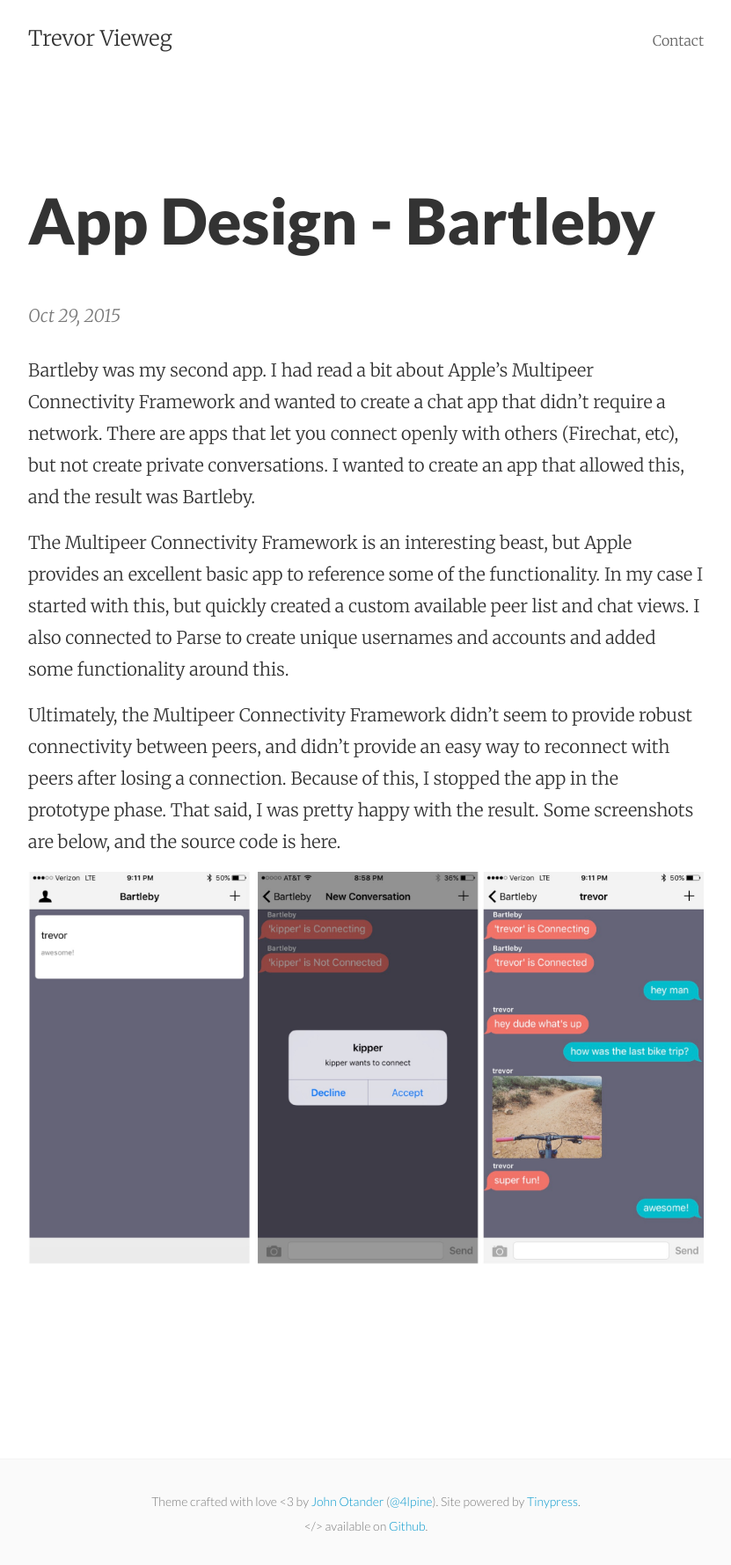
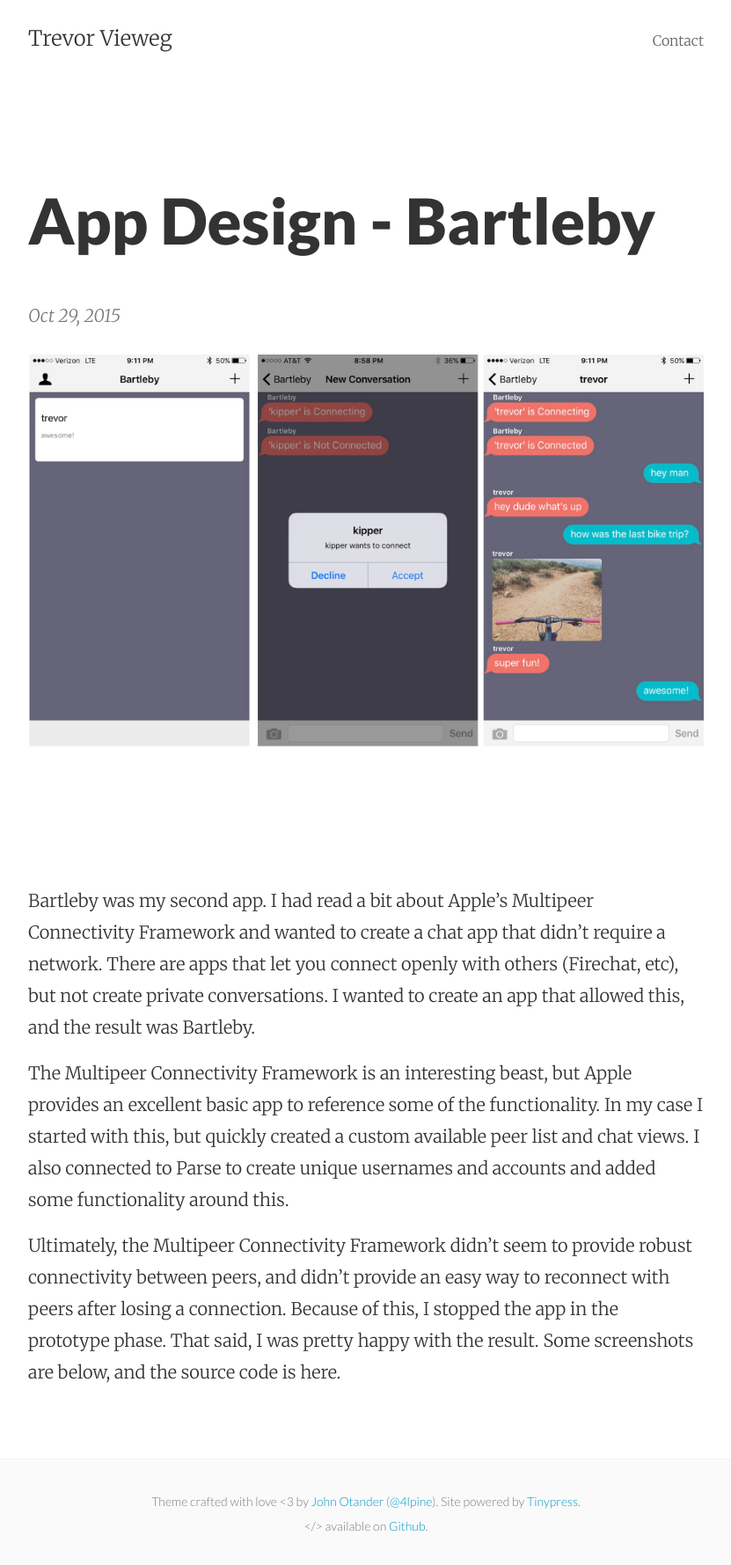
Before and after one commit to tvieweg/tvieweg.github.io, a Jekyll site: the page built from _posts/2015-10-29-app-design-bartleby.markdown, in a window 1280 px wide. Shown: the whole page at 88% size, without its empty margins (224-1055 px from the left). Built offline with Jekyll 4.4.1, drawn with Linux system fonts in a browser that asks for light colours.

Commit message:
Update 2015-10-29-app-design-bartleby.markdown

```diff
--- a/_posts/2015-10-29-app-design-bartleby.markdown
+++ b/_posts/2015-10-29-app-design-bartleby.markdown
@@ -3,10 +3,10 @@ published: true
 title: App Design - Bartleby
 layout: post
 ---
+<img src="https://github.com/tvieweg/tvieweg.github.io/blob/master/post_images/Bartleby.jpg?raw=true" alt="Bartleby" width="800">
+
 Bartleby was my second app. I had read a bit about Apple's Multipeer Connectivity Framework and wanted to create a chat app that didn't require a network. There are apps that let you connect openly with others (Firechat, etc), but not create private conversations. I wanted to create an app that allowed this, and the result was Bartleby.
 
 The Multipeer Connectivity Framework is an interesting beast, but Apple provides an excellent basic app to reference some of the functionality. In my case I started with this, but quickly created a custom available peer list and chat views. I also connected to Parse to create unique usernames and accounts and added some functionality around this.
 
 Ultimately, the Multipeer Connectivity Framework didn't seem to provide robust connectivity between peers, and didn't provide an easy way to reconnect with peers after losing a connection. Because of this, I stopped the app in the prototype phase. That said, I was pretty happy with the result. Some screenshots are below, and the source code is here.
-
-<img src="https://github.com/tvieweg/tvieweg.github.io/blob/master/post_images/Bartleby.jpg?raw=true" alt="Bartleby" width="800">
```
